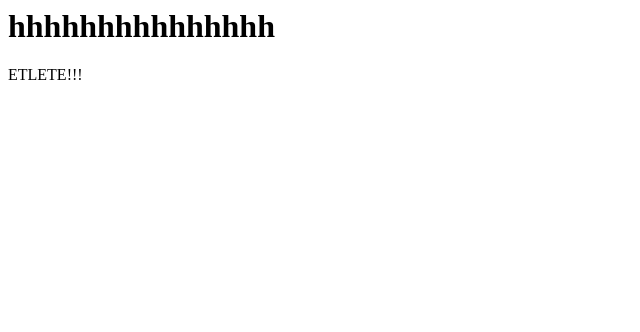
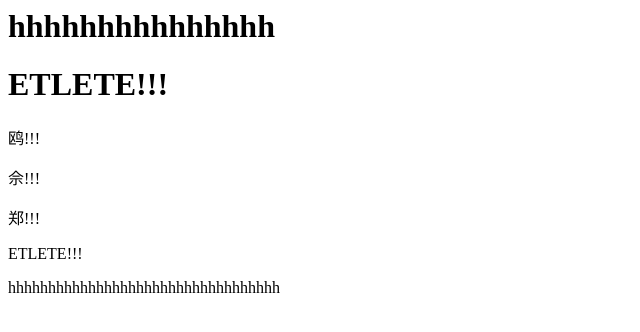
Before and after one commit to 157wang/15711333613, a plain HTML site: page index.html in a window 1280 px wide. Shown: the whole page, without its empty margins (0-640 px from the left). Drawn offline with Linux system fonts and the light colour scheme.

Commit message:
Update index.html

```diff
--- a/index.html
+++ b/index.html
@@ -1,2 +1,10 @@
 <h1>hhhhhhhhhhhhhhh </h1>
+
+<h1>ETLETE!!!</h1>
+<p>鸥!!!</p>
+<p>佘!!!</p>
+<p>郑!!!</p>
 <p>ETLETE!!!</p>
+
+
+<p>hhhhhhhhhhhhhhhhhhhhhhhhhhhhhhhhhh</p>
```
